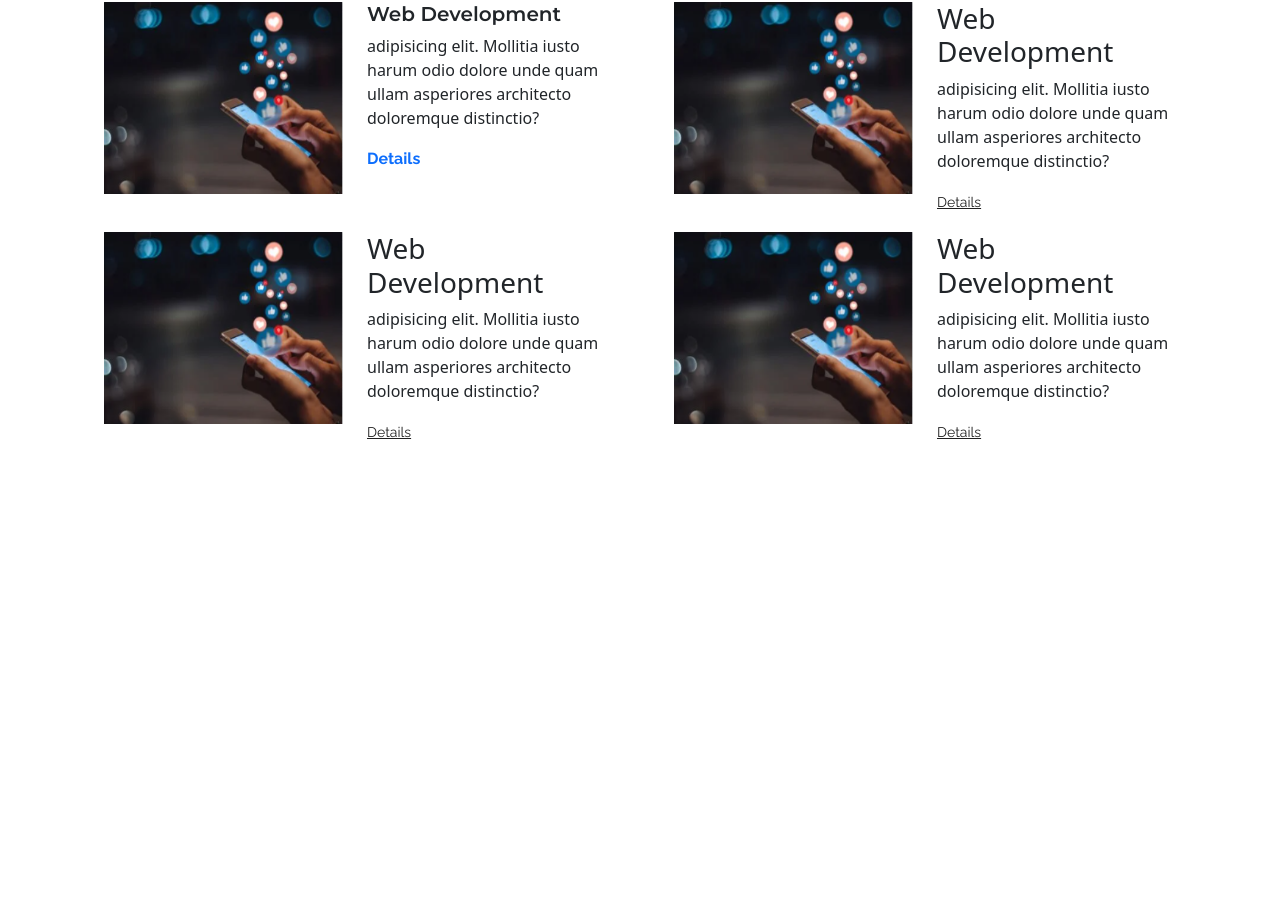
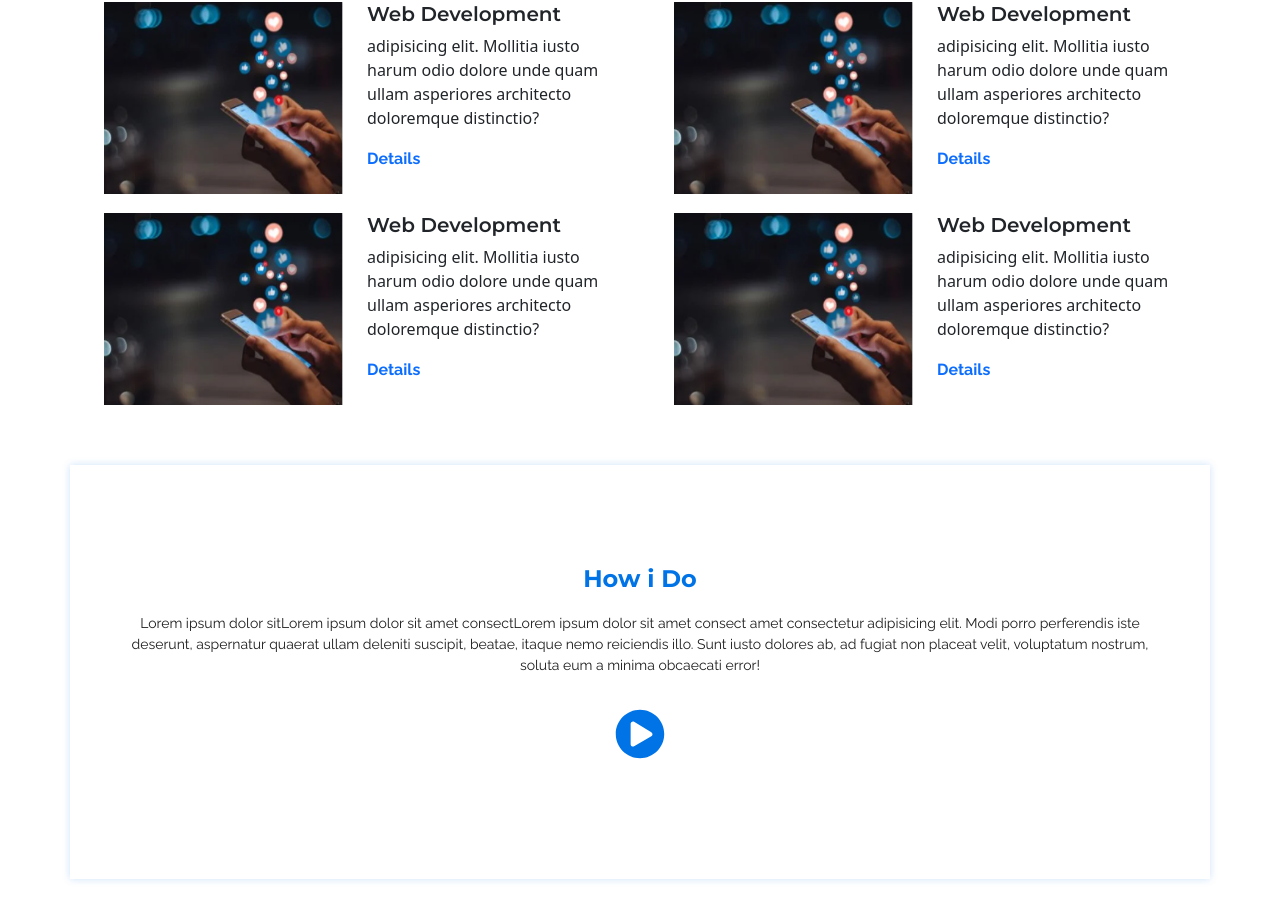
Before and after one commit to shakil88818/reactLearnProtfolio, a React (Vite) app: page / in a window 1280 px wide. Shown: the part 2928-3848 px from the top of the page. Before the commit the page ends 3381 px from the top, so only its background shows below. Built offline with nearby package versions, Linux system fonts and the light colour scheme.

Commit message:
video section add

```diff
--- a/package.json
+++ b/package.json
@@ -16,8 +16,10 @@
     "react-countup": "^6.4.2",
     "react-dom": "^18.2.0",
     "react-icons": "^4.10.1",
+    "react-player": "^2.12.0",
     "react-visibility-sensor": "^5.1.1",
-    "recharts": "^2.7.2"
+    "recharts": "^2.7.2",
+    "video-react": "^0.16.0"
   },
   "devDependencies": {
     "@types/react": "^18.2.14",
--- a/src/App.jsx
+++ b/src/App.jsx
@@ -8,6 +8,7 @@ import Analysis from './components/Analysis/Analysis.jsx';
 import Summary from './components/Summary/Summary.jsx';
 import RecentProject from './components/RecentProject/RecentProject.jsx';
 import Cources from './components/Cources/Courcs.jsx';
+import Video from './components/Video/Video.jsx';
 
 
 
@@ -21,6 +22,7 @@ const App = () => {
       <Summary />
       <RecentProject />
       <Cources/>
+      <Video />
 
 
 
--- a/src/assets/css/custom.css
+++ b/src/assets/css/custom.css
@@ -255,3 +255,24 @@
     font-family: 'Raleway', sans-serif;
     color: rgb(31, 31, 31);
 }
+
+/* Our Cources end*/
+
+/* Video Start */
+.videoCard{
+    box-shadow: 0 0 8px 0 rgba(0, 115, 230, 0.2);
+    padding: 6rem 3rem 6rem 3rem;
+    margin: 50px auto;
+}
+.videoTitle{
+    font-family: 'Montserrat', sans-serif;
+    font-size: 1.5rem;
+    font-weight: 700;
+    color: rgb(0, 115, 230);
+
+}
+.videoPlayBtn{
+    color: rgb(0, 115, 230);
+    font-size: 50px;
+    cursor: pointer;
+}
--- a/src/components/Cources/Courcs.jsx
+++ b/src/components/Cources/Courcs.jsx
@@ -36,9 +36,9 @@ class Cources extends Component {
                     </Col>
 
                     <Col lg = {6} md = {6} sm = {12}>
-                        <h3>Web Development</h3>
-                        <p>adipisicing elit. Mollitia iusto harum odio dolore unde quam ullam asperiores architecto doloremque distinctio?</p>
-                        <a className = "courcesDesc" href="#">Details</a>
+                        <h3 className="courcesTitle">Web Development</h3>
+                        <p className=".courcesDesc">adipisicing elit. Mollitia iusto harum odio dolore unde quam ullam asperiores architecto doloremque distinctio?</p>
+                        <a className = "courcesDetails" href="#">Details</a>
                     </Col>
                   </Row>
 
@@ -55,9 +55,9 @@ class Cources extends Component {
                     </Col>
 
                     <Col lg = {6} md = {6} sm = {12}>
-                      <h3>Web Development</h3>
-                      <p>adipisicing elit. Mollitia iusto harum odio dolore unde quam ullam asperiores architecto doloremque distinctio?</p>
-                      <a className = "courcesDesc" href="#">Details</a>
+                      <h3 className="courcesTitle">Web Development</h3>
+                      <p className=".courcesDesc">adipisicing elit. Mollitia iusto harum odio dolore unde quam ullam asperiores architecto doloremque distinctio?</p>
+                      <a className = "courcesDetails" href="#">Details</a>
                     </Col>
                   </Row>
 
@@ -73,9 +73,9 @@ class Cources extends Component {
                     </Col>
 
                     <Col lg = {6} md = {6} sm = {12}>
-                        <h3>Web Development</h3>
-                        <p>adipisicing elit. Mollitia iusto harum odio dolore unde quam ullam asperiores architecto doloremque distinctio?</p>
-                        <a className = "courcesDesc" href="#">Details</a>
+                      <h3 className="courcesTitle">Web Development</h3>
+                      <p className=".courcesDesc">adipisicing elit. Mollitia iusto harum odio dolore unde quam ullam asperiores architecto doloremque distinctio?</p>
+                      <a className = "courcesDetails" href="#">Details</a>
                     </Col>
                   </Row>
 
--- /dev/null
+++ b/src/components/Video/Video.jsx
@@ -0,0 +1,27 @@
+/* eslint-disable no-unused-vars */
+import React, { Component } from "react";
+import { Container,Row, Col,Modal, Button} from "react-bootstrap";
+import { FaPlayCircle } from "react-icons/fa";
+
+
+
+export default class Video extends Component {
+
+  render() {
+    return (
+        <>
+        <Container className = "text-center">
+            <Row>
+                <Col className= "videoCard" lg={12} md={12} sm={12}>
+                    <p className = "videoTitle">How i Do </p>
+                    <p className="courcesDesc">Lorem ipsum dolor sitLorem ipsum dolor sit amet consectLorem ipsum dolor sit amet consect amet consectetur adipisicing elit. Modi porro perferendis iste deserunt, aspernatur quaerat ullam deleniti suscipit, beatae, itaque nemo reiciendis illo. Sunt iusto dolores ab, ad fugiat non placeat velit, voluptatum nostrum, soluta eum a minima obcaecati error!</p>
+                    <p className="videoPlayBtn"><FaPlayCircle/></p>
+                </Col>
+            </Row>
+
+
+        </Container>
+        </>
+    )
+  }
+}
```
Also changed, not shown: 1 other file (tests, documents, lock files or other folders).
